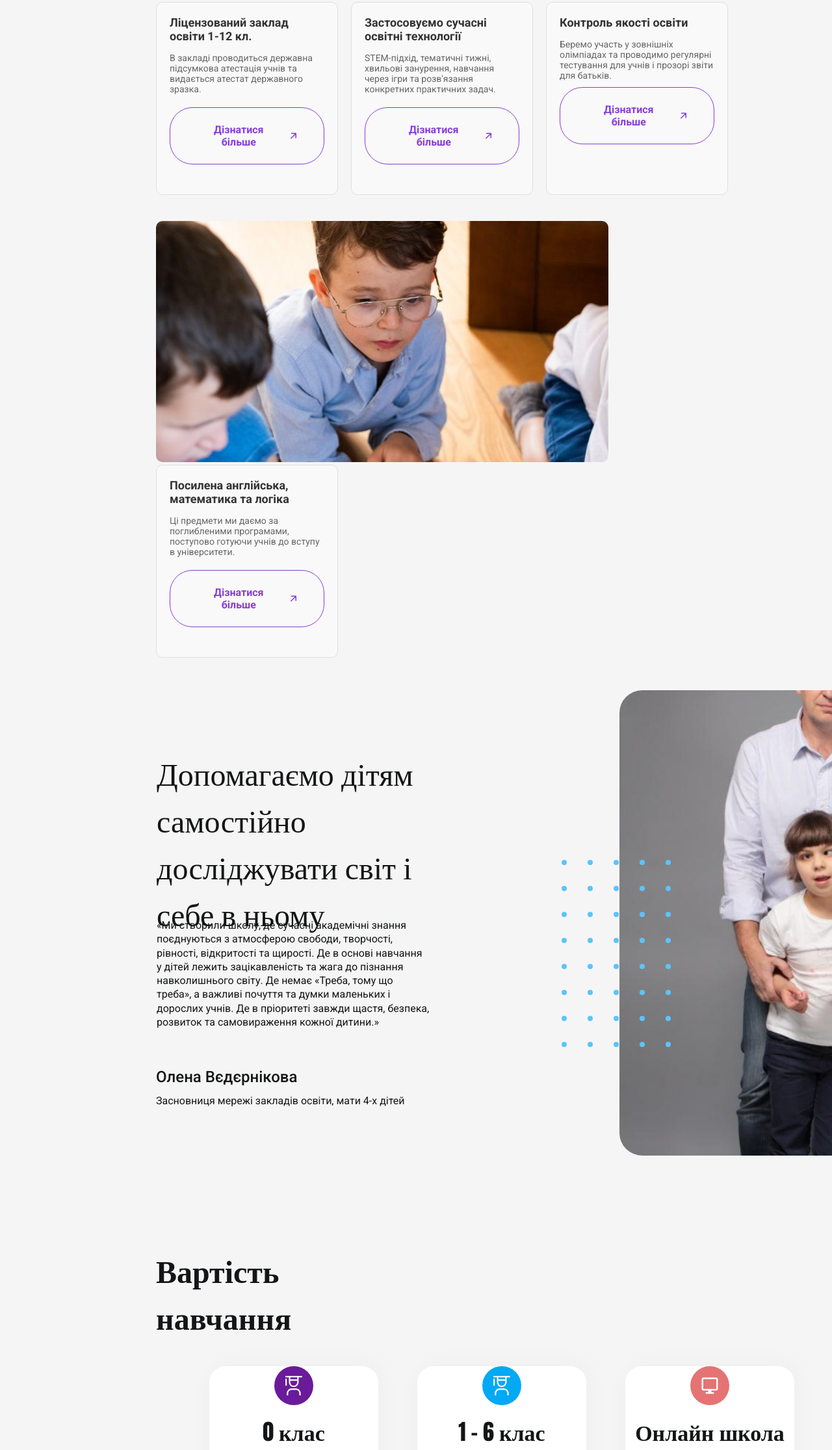
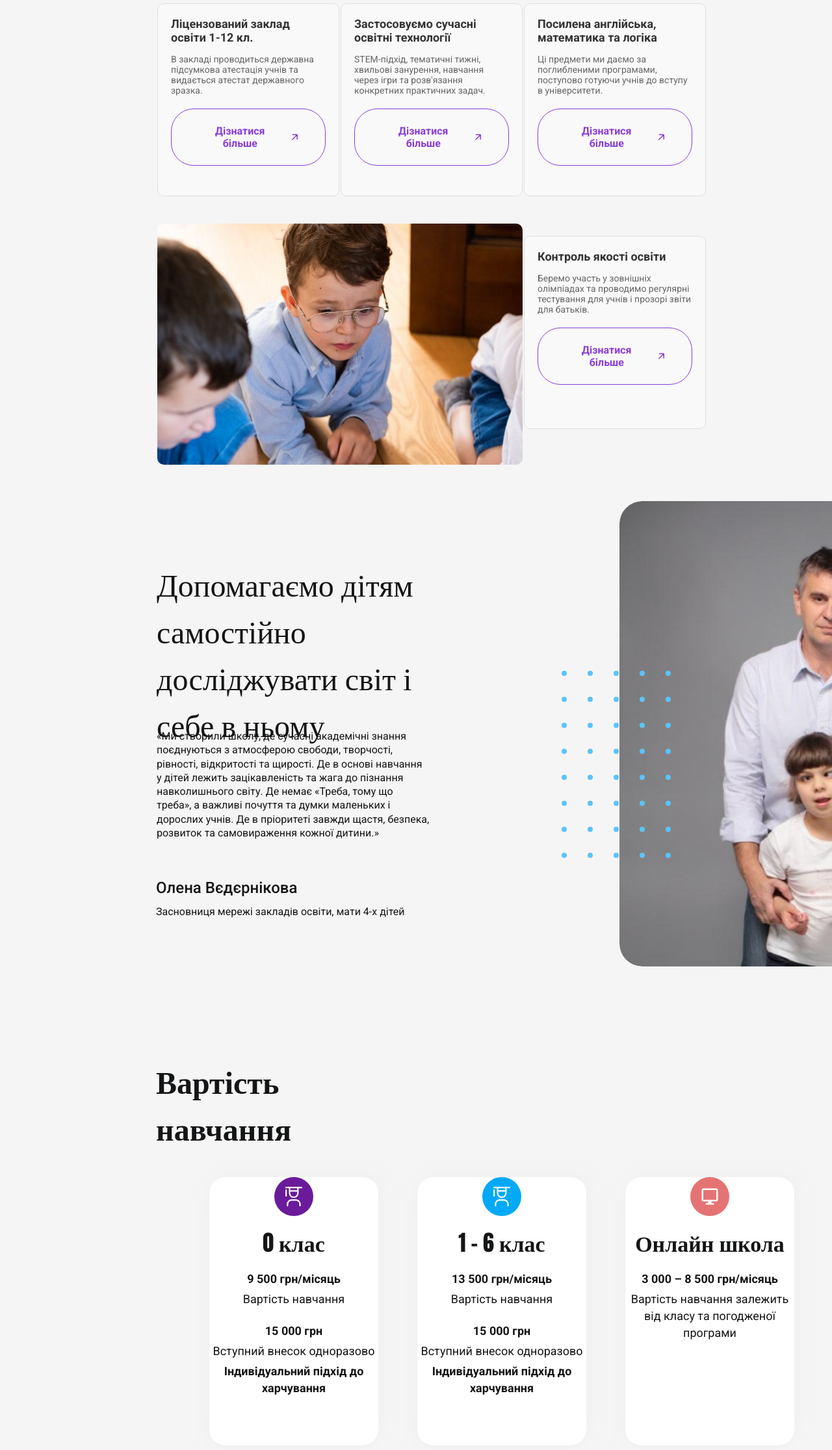
Before and after one commit to katushhiaa/web-technologies, a plain HTML site: page html/index.html in a window 1280 px wide. Shown: the part 1882-4113 px from the top of the page at 65% size. Drawn offline with Linux system fonts and the light colour scheme.

Commit message:
work in process (fixing style)

```diff
--- a/html/index.html
+++ b/html/index.html
@@ -115,6 +115,9 @@
         </div>
 
         <div class="helping_cards">
+            <table>
+                <tr>
+                    <td>
                         <div class="card">
                             <h3>Ліцензований заклад освіти 1-12 кл.</h3>
                             <p>В закладі проводиться державна підсумкова атестація учнів та видається атестат державного зразка.</p>
@@ -127,6 +130,8 @@
                                 </div>
                             </div>
                         </div>
+                    </td>
+                    <td>
                         <div class="card">
                             <h3>Застосовуємо сучасні освітні технології</h3>
                             <p>STEM-підхід, тематичні тижні, хвильові занурення, навчання через ігри та розв'язання конкретних практичних задач.</p>
@@ -139,6 +144,35 @@
                                 </div>
                             </div>
                         </div>
+                    </td>
+                    <td>
+                        <div class="card">
+                            <h3>Посилена англійська, математика та логіка</h3>
+                            <p>Ці предмети ми даємо за поглибленими програмами, поступово готуючи учнів до вступу в університети.</p>
+                            <div class="frame-parent">
+                                <div class="parent">
+                                    <button class="read_more_btn">
+                                        Дізнатися більше
+                                        <img class="frame-child" alt="" src="../img/arrow.svg">
+                                    </button>
+                                </div>
+                            </div>
+                        </div>
+                    </td>
+
+                    <td rowspan="2">
+                        <div class="helping_image">
+                            <img src="../img/kids_learning-2.jpg" alt="Kids Learning">
+                        </div>
+                    </td>
+                </tr>
+                <tr>
+                    <td colspan="2">
+                        <div class="helping_image">
+                            <img src="../img/kids_learning.jpg" alt="Kids Learning">
+                        </div>
+                    </td>
+                    <td>
                         <div class="card">
                             <h3>Контроль якості освіти</h3>
                             <p>Беремо участь у зовнішніх олімпіадах та проводимо регулярні тестування для учнів і прозорі звіти для батьків.</p>
@@ -151,32 +185,24 @@
                                 </div>
                             </div>
                         </div>
+                    </td>
+                </tr>
+            </table>
+
+
+
         </div>
 
-        <div class="helping_image">
-            <img src="../img/kids_learning.jpg" alt="Kids Learning">
-        </div>
 
         <div class="helping_cards">
-            <div class="card">
-                <h3>Посилена англійська, математика та логіка</h3>
-                <p>Ці предмети ми даємо за поглибленими програмами, поступово готуючи учнів до вступу в університети.</p>
-                <div class="frame-parent">
-                    <div class="parent">
-                        <button class="read_more_btn">
-                            Дізнатися більше
-                            <img class="frame-child" alt="" src="../img/arrow.svg">
-                        </button>
-                    </div>
-                </div>
-            </div>
+
         </div>
     </section>
 
 
 <section>
     <div class="image-container">
-        <img class="main-image" alt="" src="../img/family_image.jpg">
+        <img class="main-image" alt="" src="../img/family-image.png">
         <img class="overlay-image" alt="" src="../img/dots.svg">
         <div class="text-wrapper">
             <div class="heading-container">
--- a/styles/style.css
+++ b/styles/style.css
@@ -662,12 +662,10 @@ body {
 }
 
 .card-cost h3 {
-    margin-bottom: 18px;
-    font-weight: bold;
-    font-family: "Impact";
     width: 260px;
     position: relative;
     font-size: 34px;
+    font-family: Impact;
     color: #141516;
     text-align: center;
     display: inline-block;
@@ -683,12 +681,19 @@ body {
     font-weight: bold;
     margin-top: 18px;
     margin-bottom: 6px;
+    width: 260px;
 }
 
 .card-cost p {
-    font-size: 16px;
-    color: #333;
     margin-bottom: 5px;
+    width: 260px;
+    position: relative;
+    font-size: 18px;
+    line-height: 144.69%;
+    font-family: "Roboto", sans-serif;
+    color: #141516;
+    text-align: center;
+    display: inline-block;
 }
 
 p strong {
```
Also changed, not shown: img/dots-2.svg (added), img/family-image.png (added), img/family_image.jpg (deleted). Lines whose indentation alone changed are shown as unchanged.
